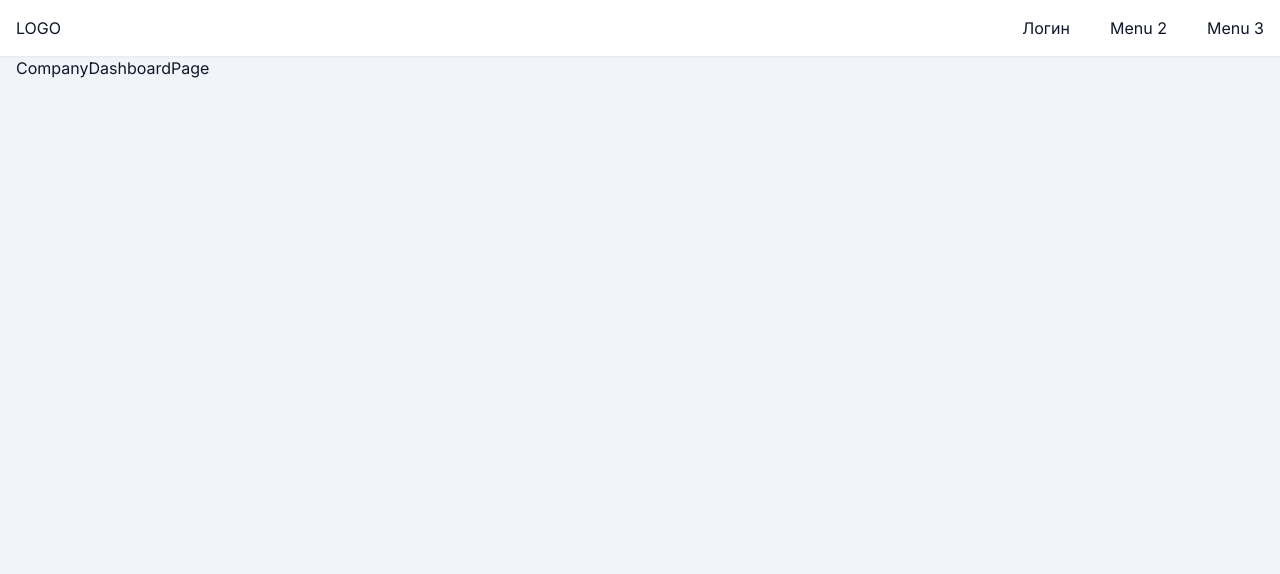
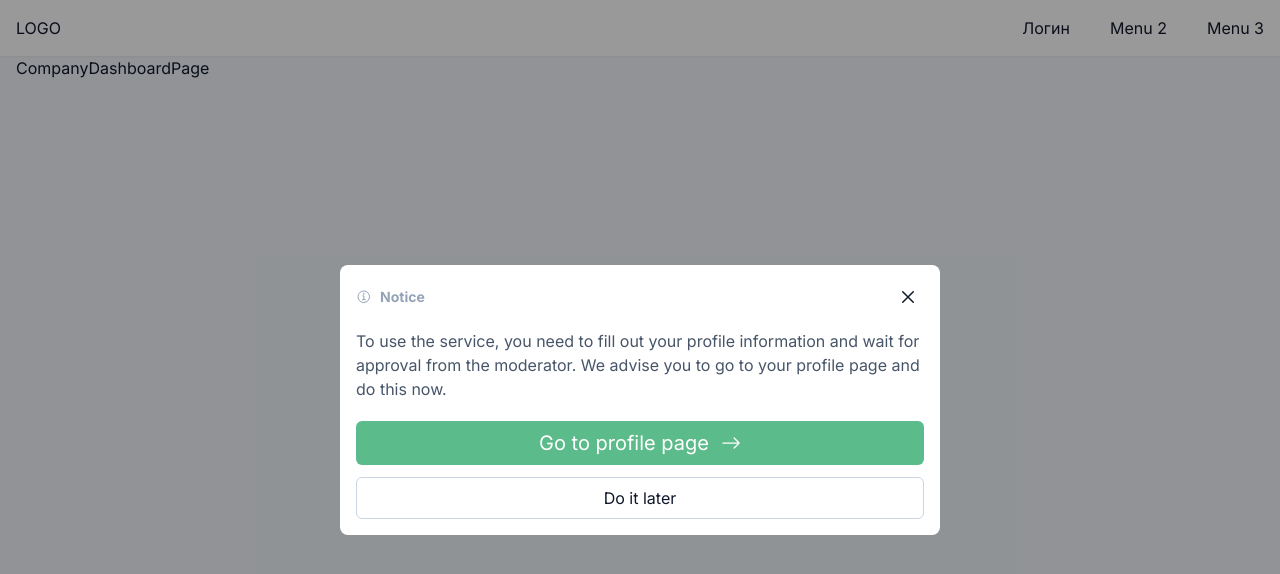
Before and after one commit to an4morph/cargo-hackaton, a Next.js app: page /c/dashboard in a window 1280 px wide. Shown: the top 574 px of the page. Built offline with nearby package versions, Linux system fonts and the light colour scheme.

Commit message:
add notice about profile modal

```diff
--- a/src/app/(cargo-company)/c/dashboard/page.tsx
+++ b/src/app/(cargo-company)/c/dashboard/page.tsx
@@ -1,7 +1,11 @@
+import { ProfileReminder } from '@/components/profile-reminder/page'
+import { UserTypes } from '@/types/base.d'
+
 export default async function CompanyDashboardPage(): Promise<JSX.Element> {
   return (
     <div className="responsive">
       CompanyDashboardPage
+      <ProfileReminder userType={UserTypes.company} />
     </div>
   )
 }
--- a/src/app/(driver)/d/dashboard/page.tsx
+++ b/src/app/(driver)/d/dashboard/page.tsx
@@ -1,7 +1,11 @@
+import { ProfileReminder } from '@/components/profile-reminder/page'
+import { UserTypes } from '@/types/base.d'
+
 export default async function DriverDashboardPage(): Promise<JSX.Element> {
   return (
     <div className="responsive">
       DriverDashboardPage
+      <ProfileReminder userType={UserTypes.driver} />
     </div>
   )
 }
--- a/src/app/(shipper)/sh/dashboard/page.tsx
+++ b/src/app/(shipper)/sh/dashboard/page.tsx
@@ -1,4 +1,6 @@
 import { PrimaryButton } from '@/components/button/primary'
+import { ProfileReminder } from '@/components/profile-reminder/page'
+import { UserTypes } from '@/types/base.d'
 import Link from 'next/link'
 
 const shipments = [
@@ -38,6 +40,8 @@ export default async function ShipperDashboardPage(): Promise<JSX.Element> {
           </ul>
         </div>
       </div>
+
+      <ProfileReminder userType={UserTypes.shipper} />
     </div>
   )
 }
--- /dev/null
+++ b/src/components/button/secondary/index.tsx
@@ -0,0 +1,26 @@
+import { BtnClickEvent } from '@/types/base.d'
+import cx from 'classnames'
+import { ReactNode } from 'react'
+
+interface IProps {
+  className?: string
+  children: ReactNode
+  onClick?: BtnClickEvent
+  type?: 'button' | 'submit'
+}
+
+export const SecondaryButton = ({ className, children, onClick, type = 'button' }: IProps): JSX.Element => {
+  return (
+    <button
+      onClick={onClick}
+      type={type}
+      className={cx(className,
+        'rounded-md bg-transparent py-2 px-3 border-[1px] border-slate-300',
+        'hover:bg-slate-200 transition-all duration-300',
+        'active:scale-95'
+      )}
+    >
+      {children}
+    </button>
+  )
+}
--- /dev/null
+++ b/src/components/profile-reminder/page.tsx
@@ -0,0 +1,36 @@
+'use client'
+
+import { InfoModal } from '@/components/modal/info'
+import { useState } from 'react'
+import { PrimaryButton } from '@/components/button/primary'
+import { BsArrowRight } from 'react-icons/bs'
+import Link from 'next/link'
+import { UserTypes } from '@/types/base.d'
+import { SecondaryButton } from '@/components/button/secondary'
+
+interface IProps {
+  userType: UserTypes
+}
+
+export const ProfileReminder = ({ userType }: IProps): JSX.Element => {
+  const [isOpen, setOpen] = useState(true)
+  const onClose = () => setOpen(false)
+  return (
+    <InfoModal title="Notice" isOpen={isOpen} onClose={onClose}>
+      <p className="mb-5 text-slate-600">
+        To use the service, you need to fill out your profile information and wait
+        for approval from the moderator. We advise you to go to your profile page and do this now.
+      </p>
+      <Link href={`/profile/${userType}/edit`}>
+        <PrimaryButton className="flex items-center w-full mb-3 text-xl justify-center">
+          Go to profile page
+          <BsArrowRight className="ml-3" />
+        </PrimaryButton>
+      </Link>
+
+      <SecondaryButton onClick={onClose} className="w-full">
+        Do it later
+      </SecondaryButton>
+    </InfoModal>
+  )
+}
--- a/src/types/base.d.tsx
+++ b/src/types/base.d.tsx
@@ -14,7 +14,7 @@ export interface IBaseModalProps {
 export type TextTags = 'h1' | 'h2' | 'h3' | 'h4' | 'h5' | 'h6' | 'p' | 'span'
 
 export enum UserTypes {
-  shipper,
-  driver,
-  company
+  shipper = 'shipper',
+  driver = 'driver',
+  company = 'company'
 }
```
